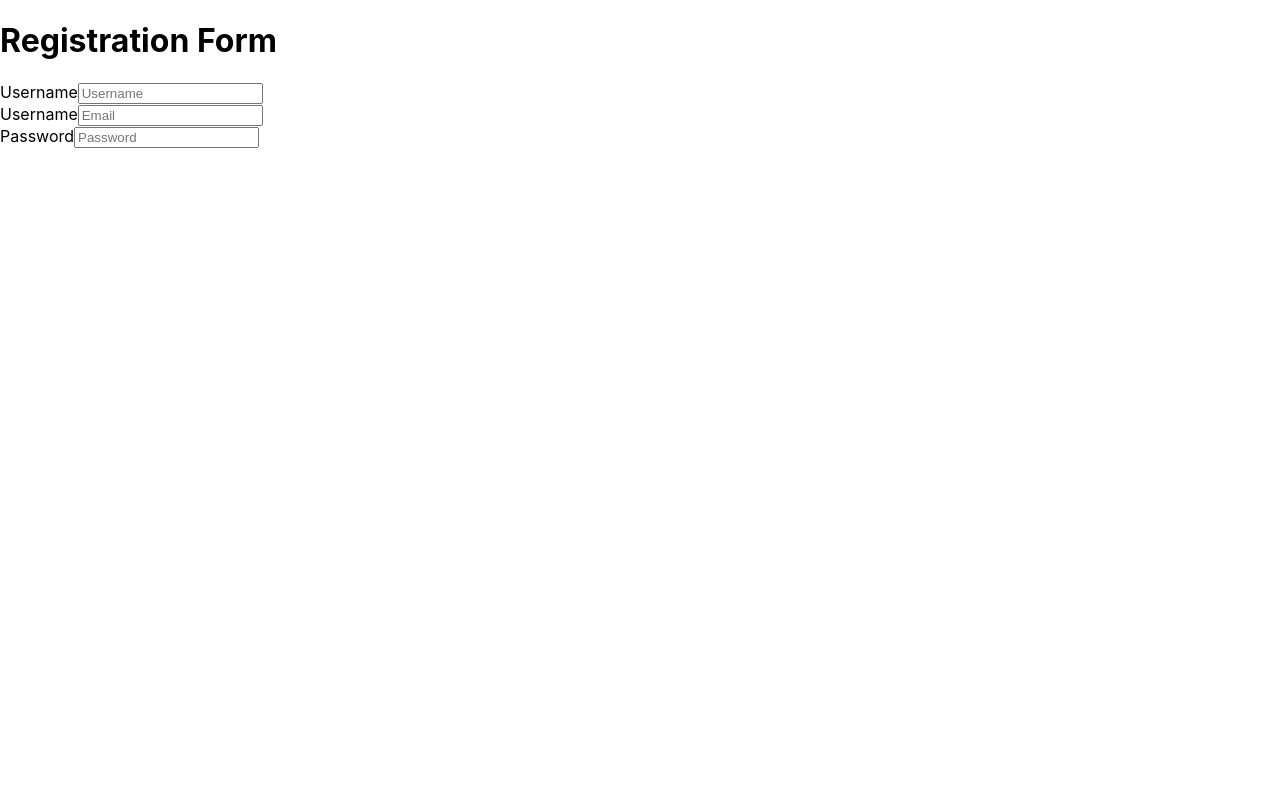
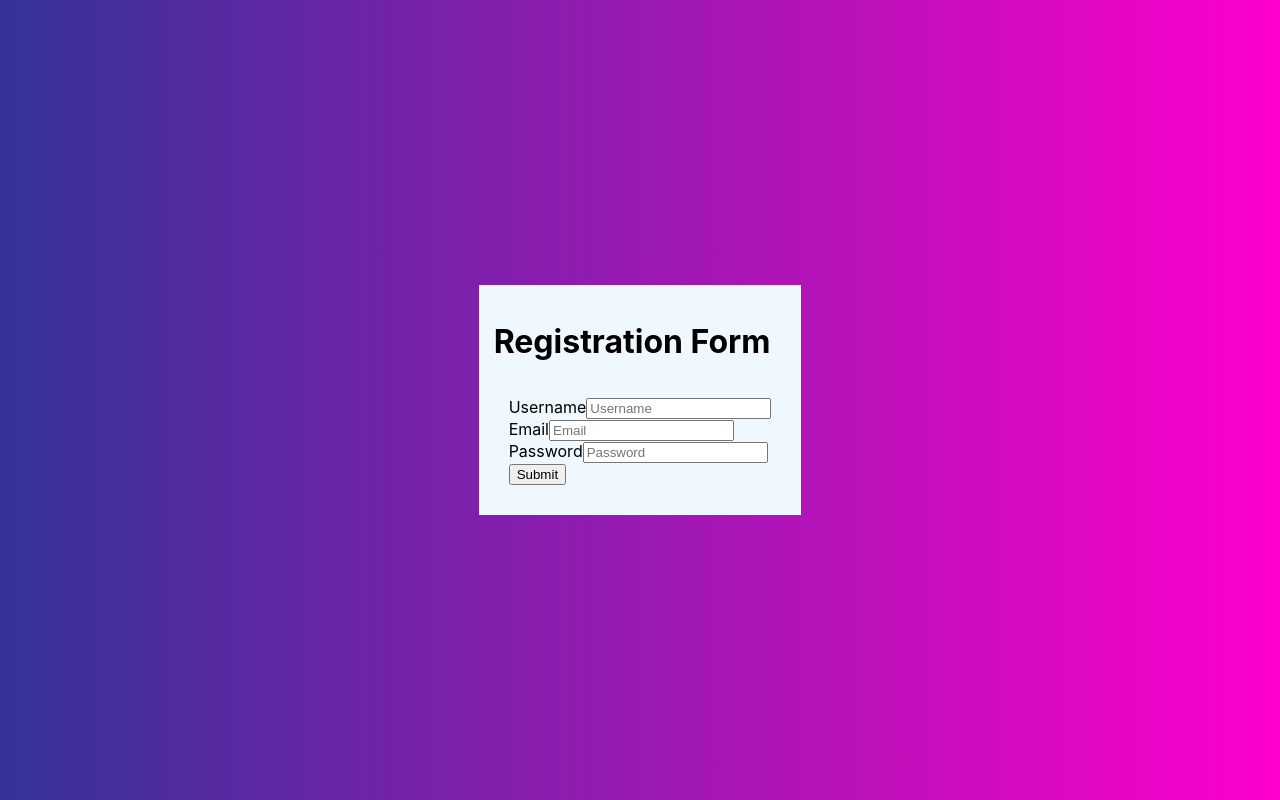
Before and after one commit to snowleopardAlexa/form-validation-react-hook, a JavaScript app: page / in a window 1280 px wide. Built offline with nearby package versions, Linux system fonts and the light colour scheme; the HTML template or start-up script is replaced by a standard one.

Commit message:
add styles

```diff
--- a/src/App.css
+++ b/src/App.css
@@ -1,38 +1,18 @@
-.App {
-  text-align: center;
+.container {
+   background: #ff00cc;  /* fallback for old browsers */
+   background: -webkit-linear-gradient(to right, #333399, #ff00cc);  /* Chrome 10-25, Safari 5.1-6 */
+   background: linear-gradient(to right, #333399, #ff00cc); /* W3C, IE 10+/ Edge, Firefox 16+, Chrome 26+, Opera 12+, Safari 7+ */
 }
 
-.App-logo {
-  height: 40vmin;
-  pointer-events: none;
+.container {
+  display: flex !important;
+  flex-direction: column;
+  justify-content: center;
+  align-items: center;
+  height: 100vh;
 }
 
-@media (prefers-reduced-motion: no-preference) {
-  .App-logo {
-    animation: App-logo-spin infinite 20s linear;
-  }
+.form {
+  background-color: aliceblue;
+  padding: 15px;
 }
-
-.App-header {
-  background-color: #282c34;
-  min-height: 100vh;
-  display: flex;
-  flex-direction: column;
-  align-items: center;
-  justify-content: center;
-  font-size: calc(10px + 2vmin);
-  color: white;
-}
-
-.App-link {
-  color: #61dafb;
-}
-
-@keyframes App-logo-spin {
-  from {
-    transform: rotate(0deg);
-  }
-  to {
-    transform: rotate(360deg);
-  }
-}
--- a/src/App.js
+++ b/src/App.js
@@ -1,27 +1,26 @@
-import logo from './logo.svg';
 import './App.css';
 
 function App() {
   return (
     <div className="container">
-      <form>
+      <form className="form">
         <h1>Registration Form</h1>
-        <div className="ui divider">
+        <div className="ui divider"></div>
           <div className="ui form">
                <div className="field">
                  <label>Username</label>
                  <input type="text" name="username" placeholder="Username" />
                </div>
                <div className="field">
-                 <label>Username</label>
+                 <label>Email</label>
                  <input type="email" name="email" placeholder="Email" />
                </div>
                <div className="field">
                  <label>Password</label>
                  <input type="password" name="password" placeholder="Password" />
                </div>
+               <button className="fluid ui button blue">Submit</button>
           </div>
-        </div>
       </form>
     </div>
   );
```
